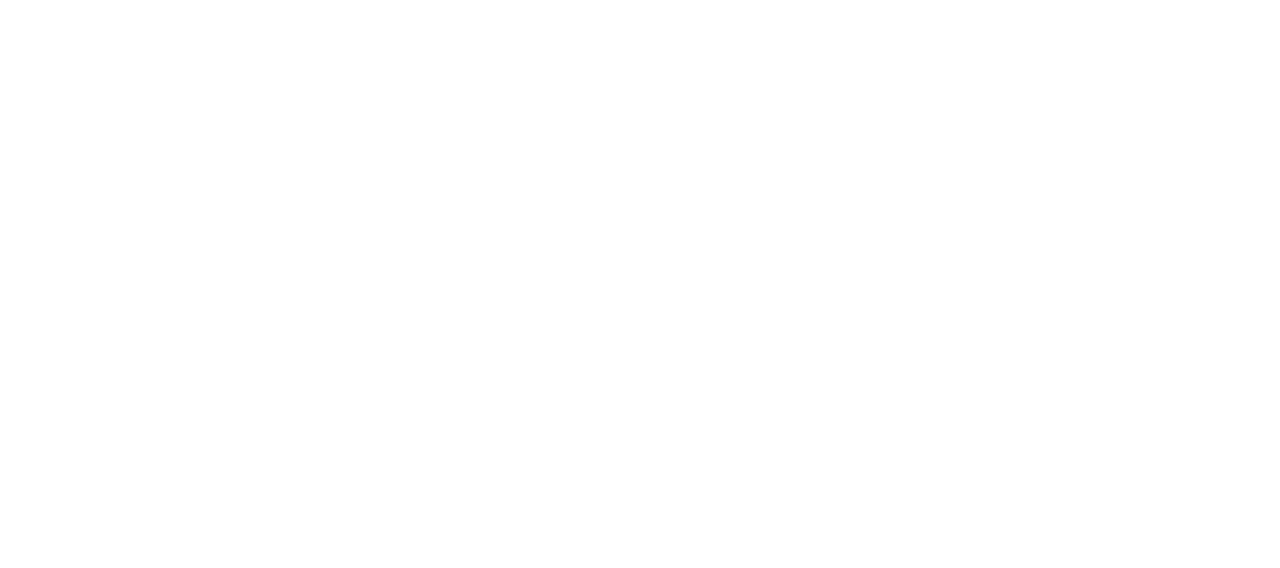
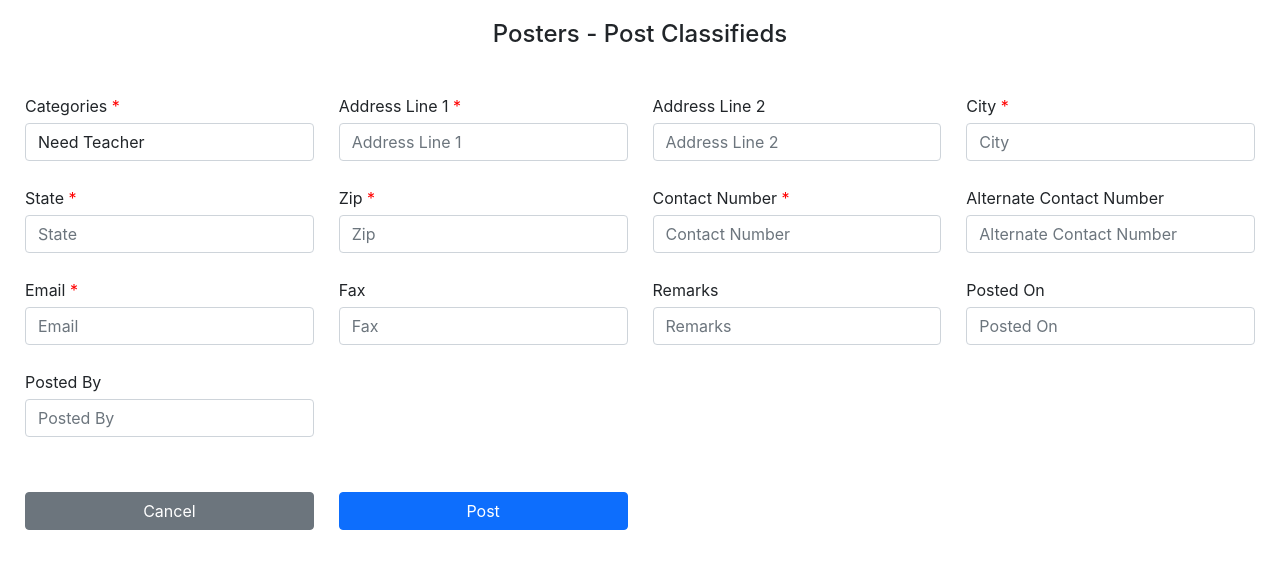
Before and after one commit to balayogesh2000/city-classified-frontend, a React (Create React App) app: page /posters/post-classifieds in a window 1280 px wide. Shown: the top 568 px of the page. Built offline with nearby package versions, Linux system fonts and the light colour scheme.

Commit message:
added classifieds page for admin and posters

```diff
--- a/src/App.js
+++ b/src/App.js
@@ -1,11 +1,14 @@
 import React from "react";
 import { Switch, Route } from "react-router-dom";
 
+import Home from "./Home";
 import Signup from "./components/Signup/Signup";
 import Login from "./components/Login/Login";
 import Admin from "./components/Admin/Admin";
-import PostInformation from "./components/Admin/PostInformation/PostInformation";
-import Home from "./Home";
+import AdminPostInformation from "./components/Admin/PostInformation";
+import AdminPostClassifieds from "./components/Admin/PostClassifieds";
+import Posters from "./components/Posters/Posters";
+import PostersPostClassifieds from "./components/Posters/PostClassifieds";
 
 const App = () => {
   return (
@@ -18,7 +21,18 @@
         <Route
           exact
           path="/admin/post-information"
-          component={PostInformation}
+          component={AdminPostInformation}
+        ></Route>
+        <Route
+          exact
+          path="/admin/post-classifieds"
+          component={AdminPostClassifieds}
+        ></Route>
+        <Route exact path="/posters" component={Posters}></Route>
+        <Route
+          exact
+          path="/posters/post-classifieds"
+          component={PostersPostClassifieds}
         ></Route>
       </Switch>
     </div>
--- a/src/Home.js
+++ b/src/Home.js
@@ -8,6 +8,9 @@
       <Link to="/login">Login</Link>
       <Link to="/admin">Admin panel</Link>
       <Link to="/admin/post-information">Admin - Post information</Link>
+      <Link to="/admin/post-classifieds">Admin - Post Classfieds</Link>
+      <Link to="/posters">Posters panel</Link>
+      <Link to="/posters/post-classifieds">Posters - Post Classfieds</Link>
     </div>
   );
 };
--- /dev/null
+++ b/src/components/Admin/PostClassifieds.js
@@ -0,0 +1,13 @@
+import React from "react";
+
+import PostClassifieds from "../common/PostClassifieds/PostClassifieds";
+
+const AdminPostClassifieds = () => {
+  return (
+    <div>
+      <PostClassifieds role="Admin" />
+    </div>
+  );
+};
+
+export default AdminPostClassifieds;
--- /dev/null
+++ b/src/components/Admin/PostInformation.js
@@ -0,0 +1,13 @@
+import React from "react";
+
+import PostInformation from "../common/PostInformation/PostInformation";
+
+const AdminPostInformation = () => {
+  return (
+    <div>
+      <PostInformation role="Admin" />
+    </div>
+  );
+};
+
+export default AdminPostInformation;
--- /dev/null
+++ b/src/components/Posters/PostClassifieds.js
@@ -0,0 +1,13 @@
+import React from "react";
+
+import PostClassifieds from "../common/PostClassifieds/PostClassifieds";
+
+const PostersPostClassifieds = () => {
+  return (
+    <div>
+      <PostClassifieds role="Posters" />
+    </div>
+  );
+};
+
+export default PostersPostClassifieds;
--- /dev/null
+++ b/src/components/Posters/Posters.js
@@ -0,0 +1,20 @@
+import React from "react";
+import { Button } from "react-bootstrap";
+import { Link } from "react-router-dom";
+
+import classes from "./Posters.module.css";
+
+const Posters = () => {
+  return (
+    <div className={classes.Posters}>
+      <h4 className={classes.title}>Posters Panel</h4>
+      <div className={classes.body}>
+        <Link to="/posters/post-classifieds">
+          <Button>Post Classifieds</Button>
+        </Link>
+      </div>
+    </div>
+  );
+};
+
+export default Posters;
--- /dev/null
+++ b/src/components/Posters/Posters.module.css
@@ -0,0 +1,10 @@
+.title {
+  text-align: center;
+  margin: 20px 0px;
+}
+
+.body {
+  display: flex;
+  justify-content: center;
+  align-items: center;
+}
--- /dev/null
+++ b/src/components/common/PostClassifieds/PostClassifieds.js
@@ -0,0 +1,138 @@
+import React from "react";
+import { ToastContainer, toast } from "react-toastify";
+import "react-toastify/dist/ReactToastify.css";
+import FormContainer from "../FormContainer/FormContainer";
+
+import classes from "./PostClassifieds.module.css";
+
+const data = [
+  {
+    type: "select",
+    required: true,
+    label: "Categories",
+    options: [
+      "Need Teacher",
+      "Need Cars",
+      "Need Electrical & Plumbing service",
+      "Need Packers & Movers",
+      "Need Beauty & Hair care",
+      "Need Tourism & Travel",
+      "Need Health & Sports",
+    ],
+    state: "categories",
+    value: "",
+  },
+  {
+    type: "input",
+    required: true,
+    label: "Address Line 1",
+    placeholder: "Address Line 1",
+    state: "addressLine1",
+    value: "",
+  },
+  {
+    type: "input",
+    label: "Address Line 2",
+    placeholder: "Address Line 2",
+    state: "addressLine2",
+    value: "",
+  },
+  {
+    type: "input",
+    label: "City",
+    required: true,
+    placeholder: "City",
+    state: "City",
+    value: "",
+  },
+  {
+    type: "input",
+    label: "State",
+    required: true,
+    placeholder: "State",
+    state: "State",
+    value: "",
+  },
+  {
+    type: "input",
+    label: "Zip",
+    required: true,
+    pattern: "[0-9]{6}",
+    placeholder: "Zip",
+    state: "Zip",
+    value: "",
+  },
+  {
+    type: "input",
+    label: "Contact Number",
+    required: true,
+    placeholder: "Contact Number",
+    pattern: "[0-9]{10}",
+    state: "ContactNumber",
+    value: "",
+  },
+  {
+    type: "input",
+    label: "Alternate Contact Number",
+    placeholder: "Alternate Contact Number",
+    pattern: "[0-9]{10}",
+    state: "AlternateContactNumber",
+    value: "",
+  },
+  {
+    type: "input",
+    inputType: "email",
+    label: "Email",
+    required: true,
+    placeholder: "Email",
+    state: "Email",
+    value: "",
+  },
+  {
+    type: "input",
+    label: "Fax",
+    placeholder: "Fax",
+    state: "Fax",
+    value: "",
+  },
+  {
+    type: "input",
+    label: "Remarks",
+    placeholder: "Remarks",
+    state: "Remarks",
+    value: "",
+  },
+  {
+    type: "input",
+    label: "Posted On",
+    placeholder: "Posted On",
+    state: "PostedOn",
+    value: "",
+  },
+  {
+    type: "input",
+    label: "Posted By",
+    placeholder: "Posted By",
+    state: "PostedBy",
+    value: "",
+  },
+];
+
+const PostClassifieds = ({ role }) => {
+  const notify = () => toast.success("Form Submitted Successfully!");
+  return (
+    <>
+      <h4 className={classes.title}>{role} - Post Classifieds</h4>
+      <div className={classes.PostClassifieds}>
+        <FormContainer
+          data={data}
+          saveButtonName="Post"
+          formSubmitHandler={notify}
+        />
+        <ToastContainer />
+      </div>
+    </>
+  );
+};
+
+export default PostClassifieds;
--- /dev/null
+++ b/src/components/common/PostClassifieds/PostClassifieds.module.css
@@ -0,0 +1,9 @@
+.PostClassifieds {
+  padding: 25px;
+  width: 100%;
+}
+
+.title {
+  text-align: center;
+  margin: 20px 0px;
+}
--- a/src/components/Admin/PostInformation/PostInformation.js
+++ b/src/components/common/PostInformation/PostInformation.js
@@ -1,7 +1,7 @@
 import React from "react";
 import { ToastContainer, toast } from "react-toastify";
 import "react-toastify/dist/ReactToastify.css";
-import FormContainer from "../../common/FormContainer/FormContainer";
+import FormContainer from "../FormContainer/FormContainer";
 
 import classes from "./PostInformation.module.css";
 
@@ -110,11 +110,11 @@
   },
 ];
 
-const PostInformation = () => {
+const PostInformation = ({ role }) => {
   const notify = () => toast.success("Form Submitted Successfully!");
   return (
     <>
-      <h4 className={classes.title}>Post Information</h4>
+      <h4 className={classes.title}>{role} - Post Information</h4>
       <div className={classes.PostInformation}>
         <FormContainer
           data={data}
```
Also changed, not shown: src/components/common/PostInformation/PostInformation.module.css (renamed from src/components/Admin/PostInformation/PostInformation.module.css).
